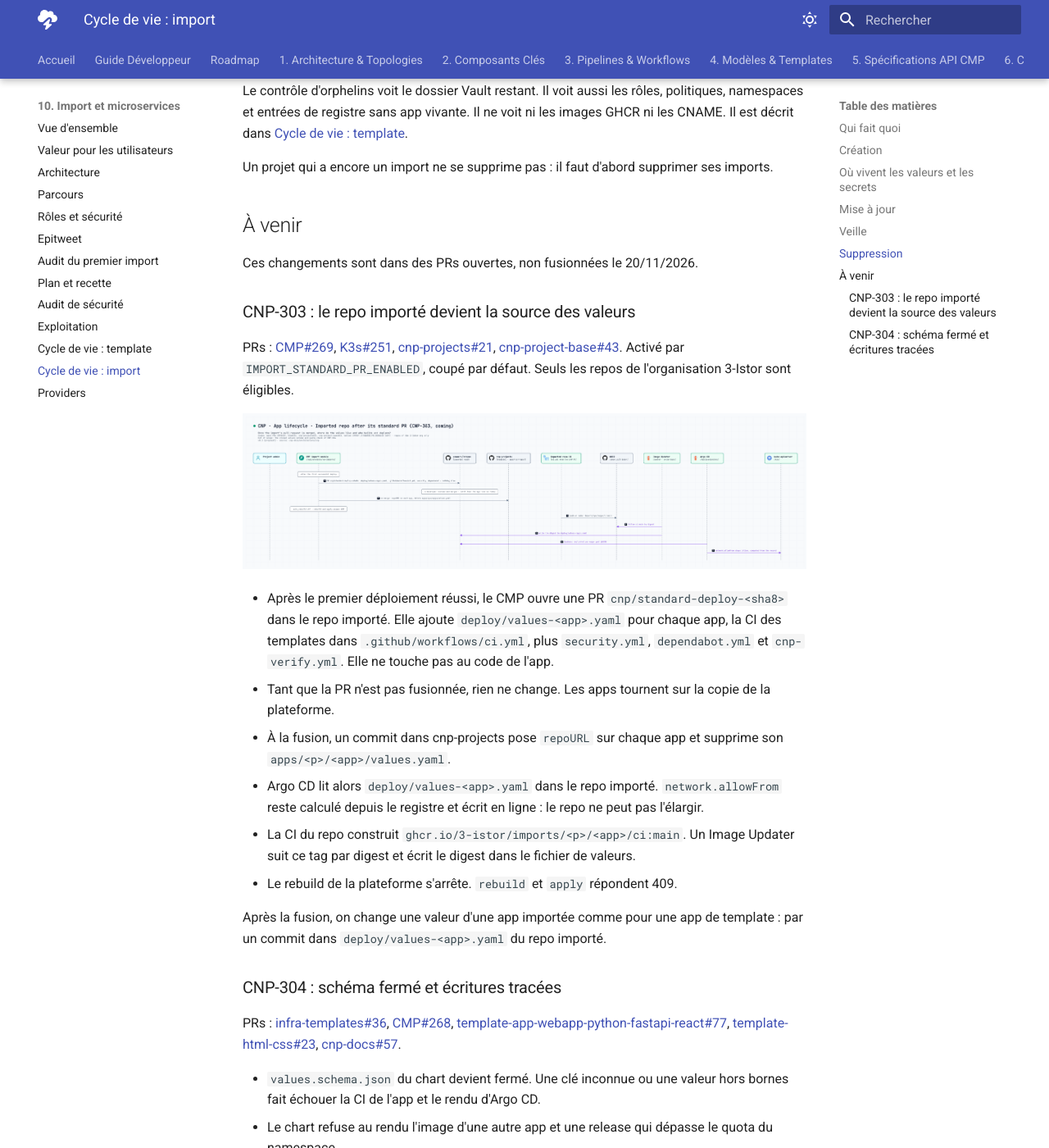
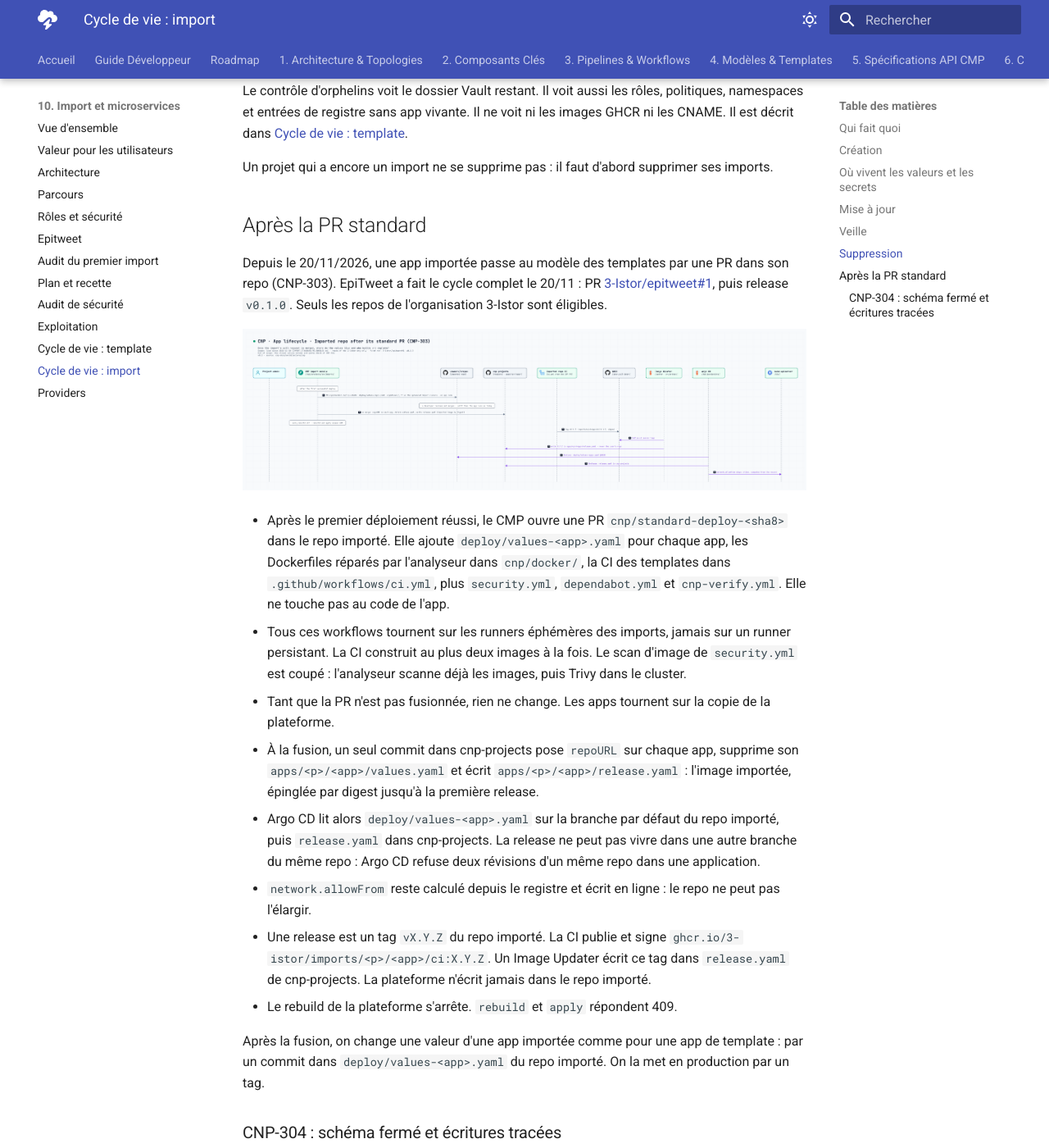
Before and after one commit to 3-Istor/cnp-docs, an MkDocs documentation site: the page built from docs/09-import-microservices/11-cycle-import.md, in a window 1280 px wide and 1400 px high, scrolled down 4290 px. Shown: the whole window at 82% size. Built offline with MkDocs 1.6.1 and Material for MkDocs 9.7.7, drawn with Linux system fonts in a browser that asks for light colours; some of the changed text lies outside the part shown.

Commit message:
docs(import): the standard PR model is live, releases pinned in cnp-projects (CNP-312) (#59)
Claude-Session: https://claude.ai/code/session_014hcKJ3t2XF99mFNVR2PJmT

Co-authored-by: Claude Opus 5.5 <noreply@anthropic.com>

```diff
--- a/docs/09-import-microservices/11-cycle-import.md
+++ b/docs/09-import-microservices/11-cycle-import.md
@@ -2,8 +2,9 @@
 
 Cette page suit un repo importé, de l'analyse à la suppression. Elle décrit ce qui est sur
 `main` le 20/11/2026 : CMP `services/imports`, workflow `import.yml` d'extern-project-analyzer,
-ApplicationSet `cnp-apps` de K3s et chart infra-templates. Deux chantiers ouverts changent ce
-modèle. Ils sont décrits à la fin, dans [À venir](#a-venir).
+ApplicationSet `cnp-apps` de K3s et chart infra-templates. Le passage d'un repo importé au
+modèle des templates, en service depuis le 20/11, est décrit à la fin, dans
+[Après la PR standard](#apres-la-pr-standard).
 
 Les étapes d'analyse et d'application sont détaillées dans [Parcours](03-parcours.md). Le parcours
 d'une app créée par template est dans [Cycle de vie : template](10-cycle-template.md).
@@ -121,40 +122,44 @@ Il est décrit dans [Cycle de vie : template](10-cycle-template.md#controle-dorp
 
 Un projet qui a encore un import ne se supprime pas : il faut d'abord supprimer ses imports.
 
-## À venir
+## Après la PR standard
 
-Ces changements sont dans des PRs ouvertes, non fusionnées le 20/11/2026.
-
-### CNP-303 : le repo importé devient la source des valeurs
-
-PRs : CMP#269, K3s#251, cnp-projects#21, cnp-project-base#43. Activé par
-`IMPORT_STANDARD_PR_ENABLED`, coupé par défaut. Seuls les repos de l'organisation 3-Istor sont
-éligibles.
+Depuis le 20/11/2026, une app importée passe au modèle des templates par une PR dans son repo
+(CNP-303). EpiTweet a fait le cycle complet le 20/11 : PR 3-Istor/epitweet#1, puis release
+`v0.1.0`. Seuls les repos de l'organisation 3-Istor sont éligibles.
 
 ![Repo importé après sa PR standard](../01-architecture/diagrams/lifecycle-import-pr.light.png#only-light)
 ![Repo importé après sa PR standard](../01-architecture/diagrams/lifecycle-import-pr.dark.png#only-dark)
 
 - Après le premier déploiement réussi, le CMP ouvre une PR `cnp/standard-deploy-<sha8>` dans le
-  repo importé. Elle ajoute `deploy/values-<app>.yaml` pour chaque app, la CI des templates dans
-  `.github/workflows/ci.yml`, plus `security.yml`, `dependabot.yml` et `cnp-verify.yml`. Elle ne
-  touche pas au code de l'app.
+  repo importé. Elle ajoute `deploy/values-<app>.yaml` pour chaque app, les Dockerfiles réparés
+  par l'analyseur dans `cnp/docker/`, la CI des templates dans `.github/workflows/ci.yml`, plus
+  `security.yml`, `dependabot.yml` et `cnp-verify.yml`. Elle ne touche pas au code de l'app.
+- Tous ces workflows tournent sur les runners éphémères des imports, jamais sur un runner
+  persistant. La CI construit au plus deux images à la fois. Le scan d'image de `security.yml`
+  est coupé : l'analyseur scanne déjà les images, puis Trivy dans le cluster.
 - Tant que la PR n'est pas fusionnée, rien ne change. Les apps tournent sur la copie de la
   plateforme.
-- À la fusion, un commit dans cnp-projects pose `repoURL` sur chaque app et supprime son
-  `apps/<p>/<app>/values.yaml`.
-- Argo CD lit alors `deploy/values-<app>.yaml` dans le repo importé. `network.allowFrom` reste
-  calculé depuis le registre et écrit en ligne : le repo ne peut pas l'élargir.
-- La CI du repo construit `ghcr.io/3-istor/imports/<p>/<app>/ci:main`. Un Image Updater suit ce
-  tag par digest et écrit le digest dans le fichier de valeurs.
+- À la fusion, un seul commit dans cnp-projects pose `repoURL` sur chaque app, supprime son
+  `apps/<p>/<app>/values.yaml` et écrit `apps/<p>/<app>/release.yaml` : l'image importée,
+  épinglée par digest jusqu'à la première release.
+- Argo CD lit alors `deploy/values-<app>.yaml` sur la branche par défaut du repo importé, puis
+  `release.yaml` dans cnp-projects. La release ne peut pas vivre dans une autre branche du même
+  repo : Argo CD refuse deux révisions d'un même repo dans une application.
+- `network.allowFrom` reste calculé depuis le registre et écrit en ligne : le repo ne peut pas
+  l'élargir.
+- Une release est un tag `vX.Y.Z` du repo importé. La CI publie et signe
+  `ghcr.io/3-istor/imports/<p>/<app>/ci:X.Y.Z`. Un Image Updater écrit ce tag dans
+  `release.yaml` de cnp-projects. La plateforme n'écrit jamais dans le repo importé.
 - Le rebuild de la plateforme s'arrête. `rebuild` et `apply` répondent 409.
 
 Après la fusion, on change une valeur d'une app importée comme pour une app de template : par
-un commit dans `deploy/values-<app>.yaml` du repo importé.
+un commit dans `deploy/values-<app>.yaml` du repo importé. On la met en production par un tag.
 
 ### CNP-304 : schéma fermé et écritures tracées
 
-PRs : infra-templates#36, CMP#268, template-app-webapp-python-fastapi-react#77,
-template-html-css#23, cnp-docs#57.
+En service depuis le 20/11/2026 : infra-templates#36, CMP#268,
+template-app-webapp-python-fastapi-react#77, template-html-css#23, cnp-docs#57.
 
 - `values.schema.json` du chart devient fermé. Une clé inconnue ou une valeur hors bornes fait
   échouer la CI de l'app et le rendu d'Argo CD.
```
Also changed, not shown: docs/01-architecture/diagrams/lifecycle-import-pr.dark.png, docs/01-architecture/diagrams/lifecycle-import-pr.light.png, 4 other files.
